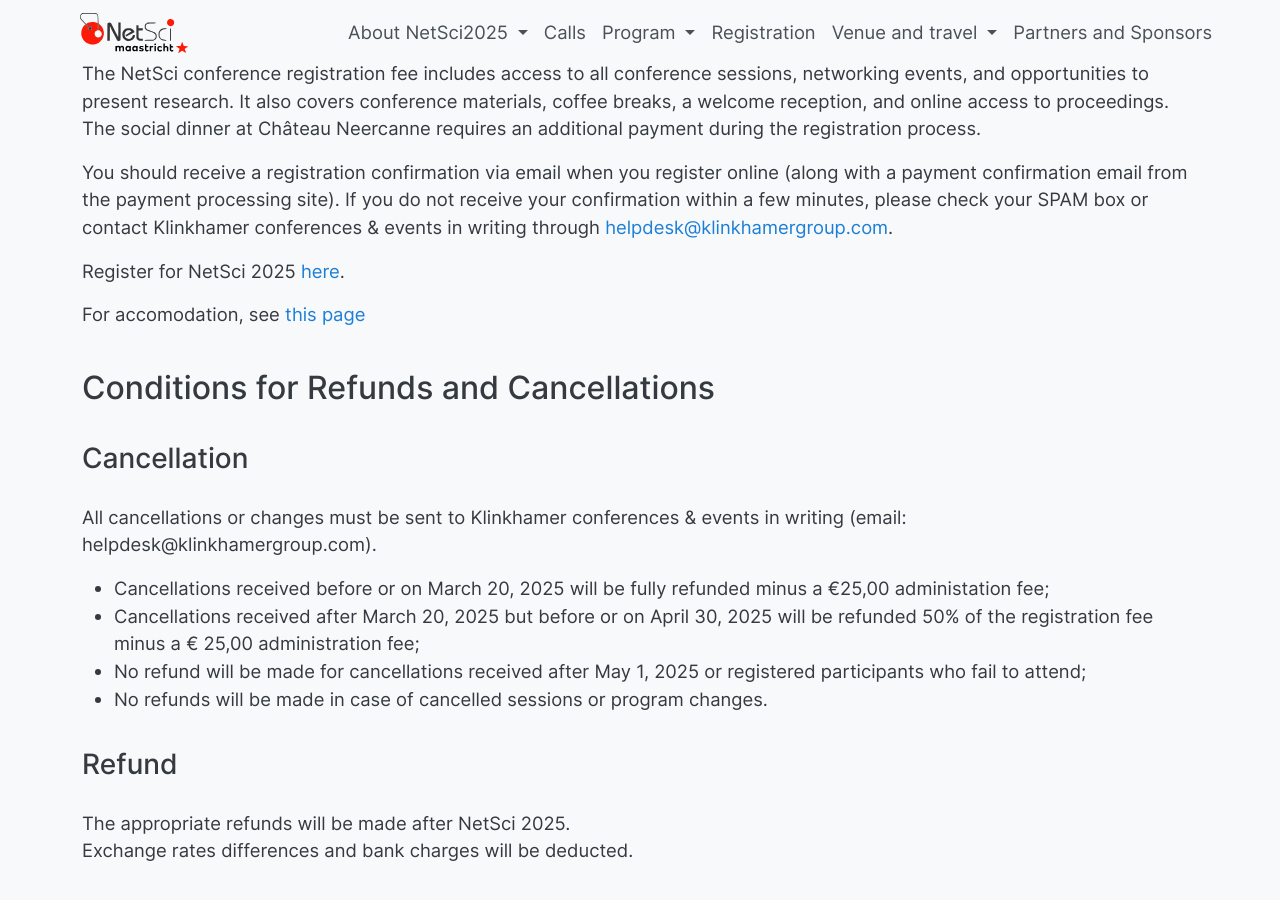
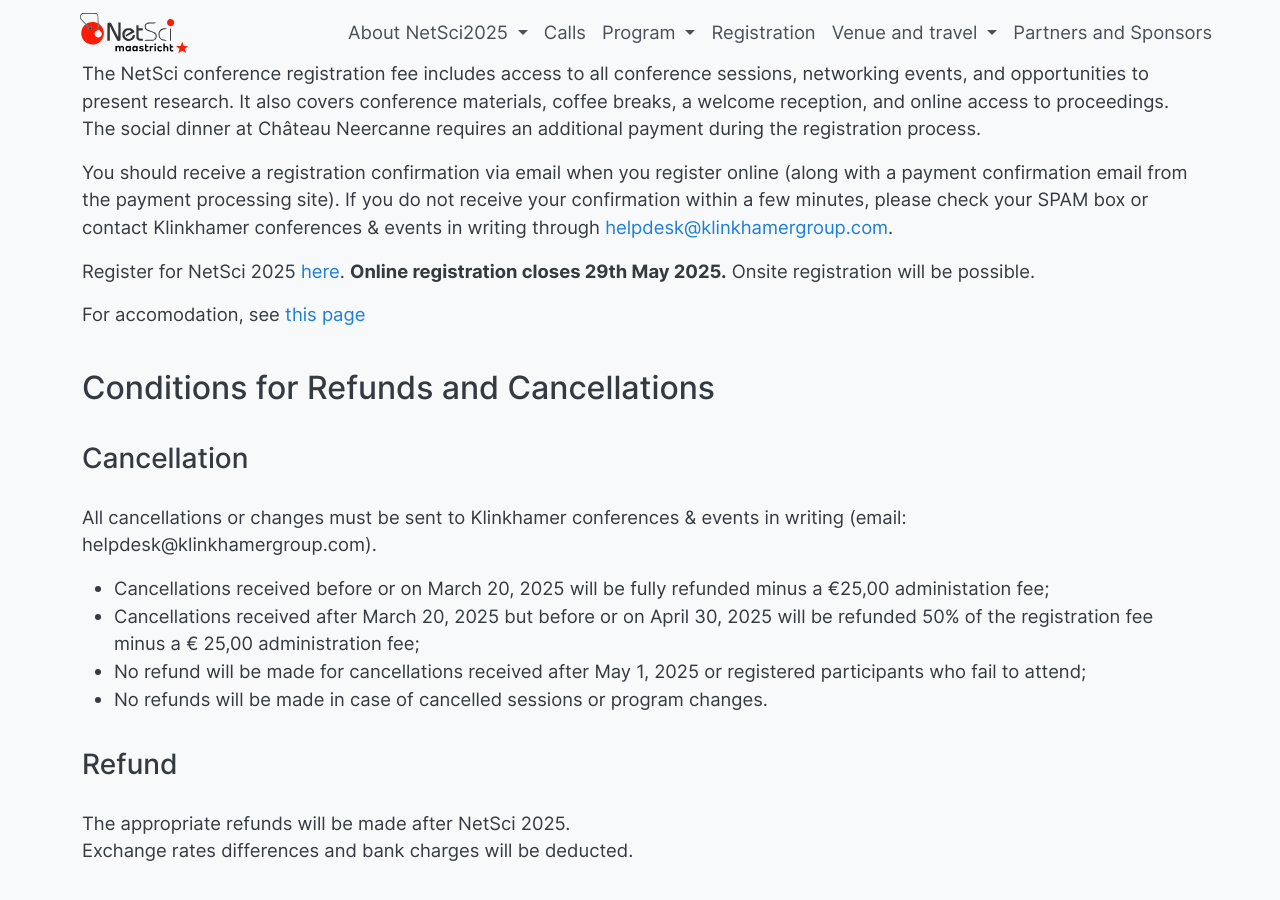
Before and after one commit to NetSci2025/netsci2025.github.io, a Jekyll site: the page built from registration.md, in a window 1280 px wide and 900 px high, scrolled down 557 px. Built offline with Jekyll 4.4.1, drawn with Linux system fonts in a browser that asks for light colours.

Commit message:
Update registration.md

```diff
--- a/registration.md
+++ b/registration.md
@@ -13,7 +13,7 @@ The NetSci conference registration fee includes access to all conference session
 
 You should receive a registration confirmation via email when you register online (along with a payment confirmation email from the payment processing site). If you do not receive your confirmation within a few minutes, please check your SPAM box or contact Klinkhamer conferences & events in writing through [helpdesk@klinkhamergroup.com](mailto:helpdesk@klinkhamergroup.com).
 
-Register for NetSci 2025 [here](https://insight.klinkhamergroup.com/netsci2025/login){:target="_blank"}.
+Register for NetSci 2025 [here](https://insight.klinkhamergroup.com/netsci2025/login){:target="_blank"}. **Online registration closes 29th May 2025.** Onsite registration will be possible.
 
 For accomodation, see [this page](/maastricht)
 
```
